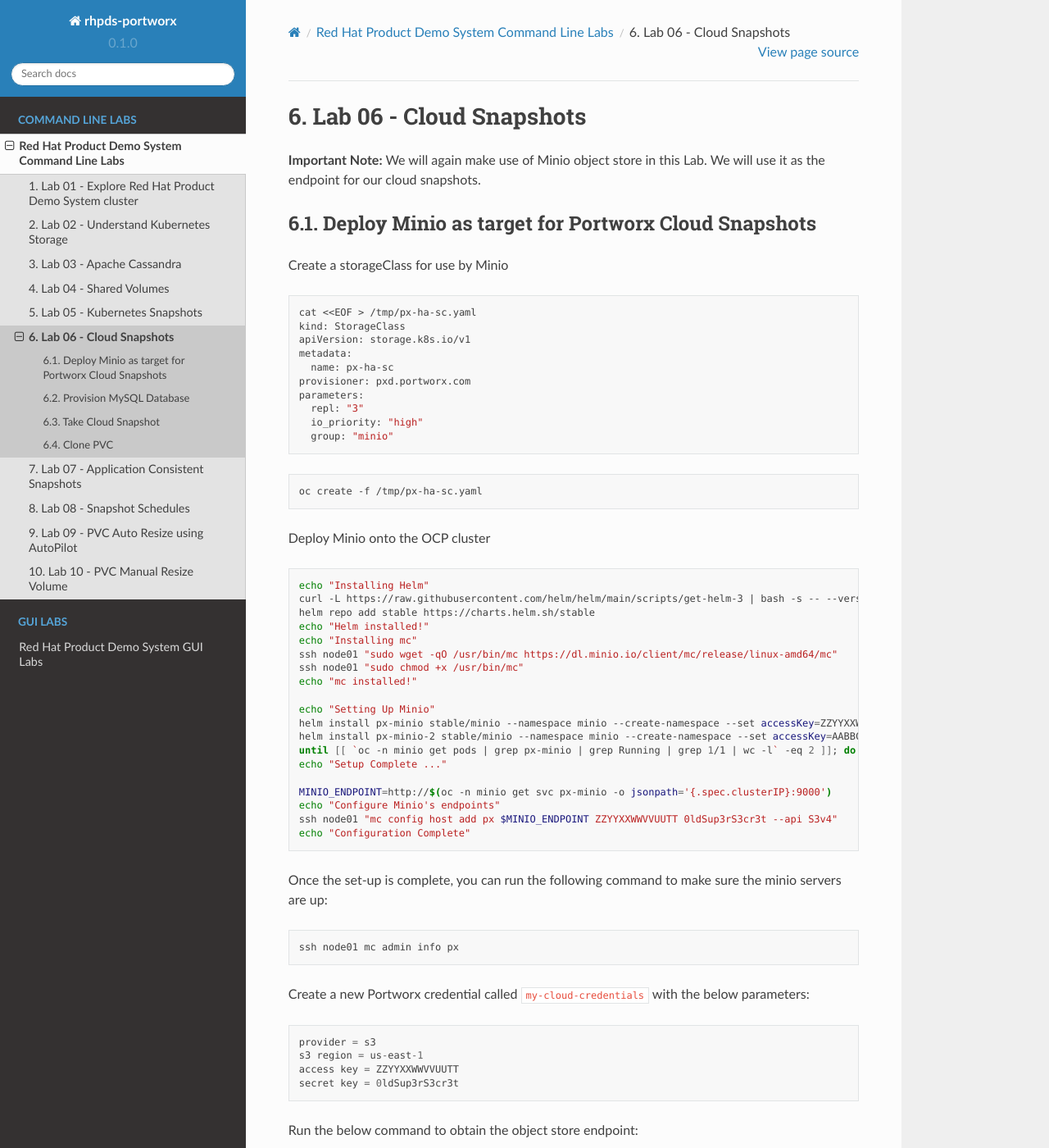
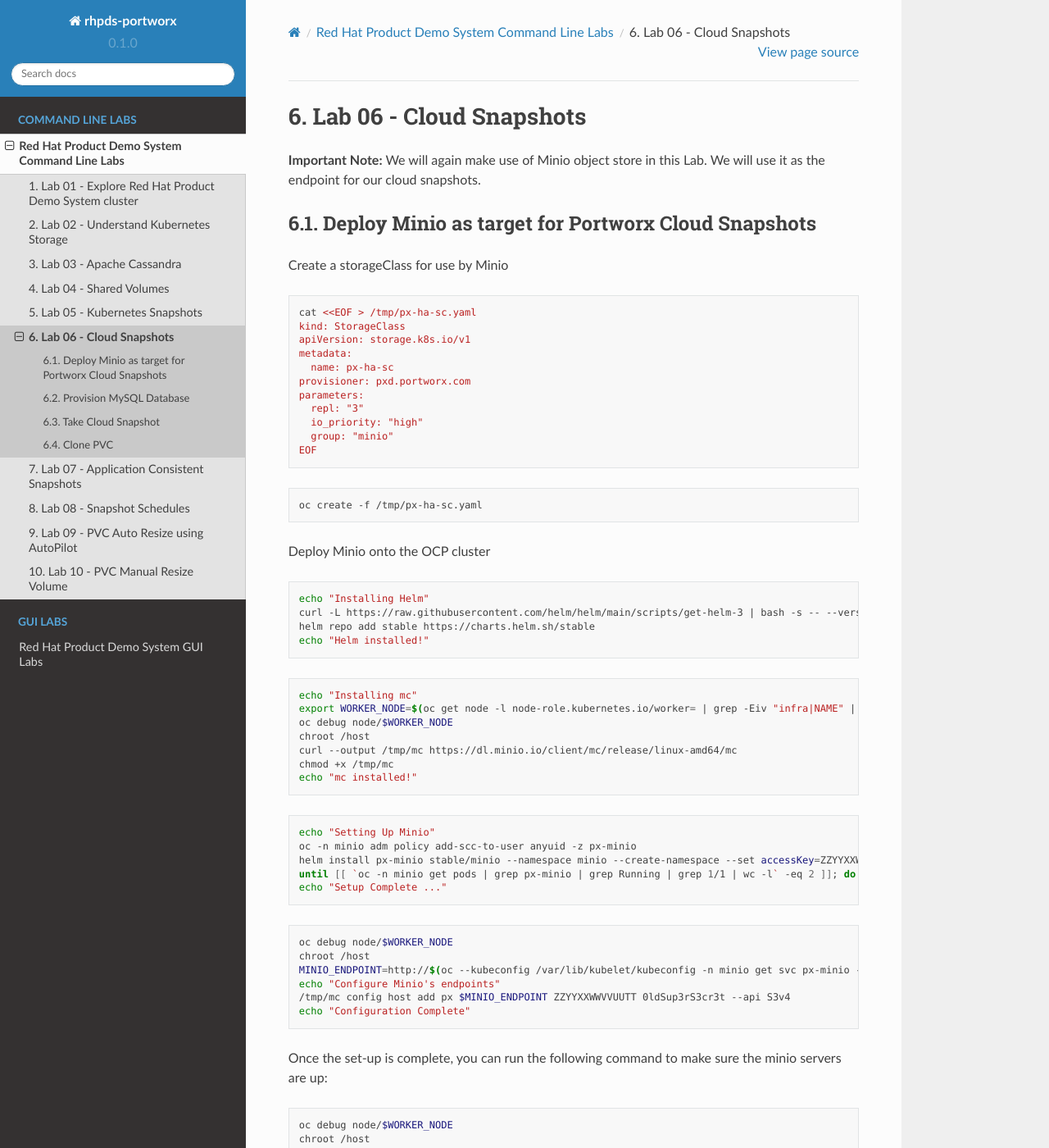
Before and after one commit to rhpds/pxe-rhdp-lab, a Sphinx documentation site: the page built from docs/source/cli-based-labs/lab06guide-cli.rst, in a window 1280 px wide and 1400 px high. Shown: the whole window at 82% size. Built offline with Sphinx 7.4.7 and the Read the Docs theme 2.0.0, drawn with Linux system fonts in a browser that asks for light colours; some of the changed text lies outside the part shown.

```diff
--- a/docs/source/cli-based-labs/lab05guide-cli.rst
+++ b/docs/source/cli-based-labs/lab05guide-cli.rst
@@ -304,7 +304,7 @@ Restore the snapshot taken for the pod ``web-0`` to a new PVC
 
   .. code-block:: shell
 
-    oc describe volumesnapshot.volumesnapshot | grep “web-0”
+    oc describe stork-volumesnapshot | grep “web-0”
 
   Copy the identifier that will be found in the Name after “nginx-group-snap-www-web-0-”. Now, use the below template to create a clone from the volumesnapshot for PVC of ``pod - 0`` of the nginx StatefulSet. You must modify the yaml file to add the volumesnapshot identifier for web-0. The line to be edited is highlighted.
 
--- a/docs/source/cli-based-labs/lab06guide-cli.rst
+++ b/docs/source/cli-based-labs/lab06guide-cli.rst
@@ -22,6 +22,7 @@ Create a storageClass for use by Minio
     repl: "3"
     io_priority: "high"
     group: "minio"
+  EOF
 
 .. code-block:: shell
 
@@ -35,31 +36,51 @@ Deploy Minio onto the OCP cluster
   curl -L https://raw.githubusercontent.com/helm/helm/main/scripts/get-helm-3 | bash -s -- --version v3.8.2
   helm repo add stable https://charts.helm.sh/stable
   echo "Helm installed!"
+
+.. code-block:: shell
+
   echo "Installing mc"
-  ssh node01 "sudo wget -qO /usr/bin/mc https://dl.minio.io/client/mc/release/linux-amd64/mc"
-  ssh node01 "sudo chmod +x /usr/bin/mc"
+  export WORKER_NODE=$(oc get node -l node-role.kubernetes.io/worker= | grep -Eiv "infra|NAME" | awk '{print $1}' | head -1)
+  oc debug node/$WORKER_NODE
+  chroot /host
+  curl --output /tmp/mc https://dl.minio.io/client/mc/release/linux-amd64/mc
+  chmod +x /tmp/mc
   echo "mc installed!"
 
+.. code-block:: shell
+
   echo "Setting Up Minio"
+  oc -n minio adm policy add-scc-to-user anyuid -z px-minio
   helm install px-minio stable/minio --namespace minio --create-namespace --set accessKey=ZZYYXXWWVVUUTT --setsecretKey=0ldSup3rS3cr3t --set persistence.storageClass=px-ha-sc --set resources.requests.memory=1Gi > /dev/null 2>&1
-  helm install px-minio-2 stable/minio --namespace minio --create-namespace --set accessKey=AABBCCDDEEFF --setsecretKey=N3wSup3rS3cret --set persistence.storageClass=px-ha-sc --set resources.requests.memory=1Gi > /dev/null 2>&1
   until [[ `oc -n minio get pods | grep px-minio | grep Running | grep 1/1 | wc -l` -eq 2 ]]; do echo "Waiting for px-minioand px-minio-2 to be ready...."; sleep 1 ;done
   echo "Setup Complete ..."
 
-  MINIO_ENDPOINT=http://$(oc -n minio get svc px-minio -o jsonpath='{.spec.clusterIP}:9000')
+.. code-block:: shell
+
+  oc debug node/$WORKER_NODE
+  chroot /host
+  MINIO_ENDPOINT=http://$(oc --kubeconfig /var/lib/kubelet/kubeconfig -n minio get svc px-minio -o jsonpath='{.spec.clusterIP:9000')
   echo "Configure Minio's endpoints"
-  ssh node01 "mc config host add px $MINIO_ENDPOINT ZZYYXXWWVVUUTT 0ldSup3rS3cr3t --api S3v4"
+  /tmp/mc config host add px $MINIO_ENDPOINT ZZYYXXWWVVUUTT 0ldSup3rS3cr3t --api S3v4
   echo "Configuration Complete"
 
-Once the set-up is complete, you can run the following command to make
-sure the minio servers are up:
+Once the set-up is complete, you can run the following command to make sure the minio servers are up:
 
 .. code-block:: shell
 
-  ssh node01 mc admin info px
+  oc debug node/$WORKER_NODE
+  chroot /host
+  /tmp/mc admin info px
 
-Create a new Portworx credential called ``my-cloud-credentials`` with
-the below parameters:
+To check for the backed up objects in the object store:
+
+.. code-block:: shell
+
+  oc debug node/$WORKER_NODE
+  chroot /host
+  /tmp/mc ls px/
+
+Create a new Portworx credential called ``my-cloud-credentials`` with the below parameters:
 
 .. code-block::
 
@@ -72,16 +93,18 @@ Run the below command to obtain the object store endpoint:
 
 .. code-block:: shell
 
-  MINIO_ENDPOINT=http://$(oc -n minio get svc px-minio -o jsonpath='{.spec.clusterIP}:9000');echo $MINIO_ENDPOINT
+  MINIO_ENDPOINT=http://$(oc -n minio get svc px-minio -o jsonpath='{.spec.clusterIP}:9000'); echo $MINIO_ENDPOINT
 
 .. dropdown:: Show Solution
 
-  Get the minio endpoint from the ‘px-minio-1’ service and use it to
-  create portworx credential: MINIO_ENDPOINT=http://$(oc -n minio get svc
-  px-minio -o jsonpath=‘{.spec.clusterIP}:9000’) ssh -o
-  strictHostKeyChecking=no node01 sudo pxctl credentials create –provider
-  s3 –s3-access-key ZZYYXXWWVVUUTT –s3-secret-key 0ldSup3rS3cr3t
-  –s3-endpoint $MINIO_ENDPOINT –s3-region us-east-1 my-cloud-credentials
+  Get the minio endpoint from the ‘px-minio-1’ service and use it to create portworx credential:
+
+  .. code-block:: shell
+
+    oc debug node/$WORKER_NODE
+    chroot /host
+    MINIO_ENDPOINT=http://$(oc --kubeconfig /var/lib/kubelet/kubeconfig -n minio get svc px-minio -o jsonpath='{.spec.clusterIP:9000')
+    pxctl credentials create --providers3 --s3-access-key ZZYYXXWWVVUUTT --s3-secret-key 0ldSup3rS3cr3t --s3-endpoint $MINIO_ENDPOINT --s3-region us-east-1 my-cloud-credentials
 
 
 Provision MySQL Database
@@ -95,24 +118,24 @@ We will not create a MySQL database to use with Cloud Snapshots
   kind: StorageClass
   apiVersion: storage.k8s.io/v1
   metadata:
-      name: px-mysql-sc
+    name: px-mysql-sc
   provisioner: pxd.portworx.com
   parameters:
-     repl: "3"
-     io_profile: "db"
-     io_priority: "high"
+    repl: "3"
+    io_profile: "db"
+    io_priority: "high"
   ---
   kind: PersistentVolumeClaim
   apiVersion: v1
   metadata:
-     name: px-mysql-pvc
+    name: px-mysql-pvc
   spec:
     storageClassName: px-mysql-sc
-     accessModes:
-       - ReadWriteOnce
-     resources:
-       requests:
-         storage: 1Gi
+    accessModes:
+      - ReadWriteOnce
+    resources:
+      requests:
+        storage: 1Gi
   ---
   apiVersion: apps/v1
   kind: Deployment
@@ -160,9 +183,7 @@ We will not create a MySQL database to use with Cloud Snapshots
 Take Cloud Snapshot
 -------------------
 
-We have deployed a mysql pod that uses PortWorx volume. Take a cloud
-snapshot of this PVC called ``mysql-snapshot``. The snapshot should be
-successfully backed up to the object store.
+We have deployed a mysql pod that uses PortWorx volume. Take a cloud snapshot of this PVC called ``mysql-snapshot``. The snapshot should be successfully backed up to the object store.
 
 .. code-block:: shell
 
@@ -181,20 +202,26 @@ successfully backed up to the object store.
 .. dropdown:: Show Solution
 
    We have created a solution file under ‘/tmp/cloud-snap.yaml’.
-   Create it by running: oc apply -f /tmp/cloud-snap.yaml
+   Create it by running:
+
+   .. code-block:: shell
+
+    oc apply -f /tmp/cloud-snap.yaml
 
 If the cloud credentials and volume snapshot were set up correctly, you
 can check the status by running the below command:
 
 .. code-block:: shell
 
-  oc describe volumesnapshot.volumesnapshot mysql-snapshot
+  oc describe stork-volumesnapshot mysql-snapshot
 
 To check for the backed up objects in the object store:
 
 .. code-block:: shell
 
-  ssh node01 mc ls px/
+    oc debug node/$WORKER_NODE
+    chroot /host
+    mc ls px/
 
 Clone PVC
 ---------
@@ -223,5 +250,10 @@ the snapshot ``mysql-snapshot``.
 .. dropdown:: Show Solution
 
    We have created a solution file under ‘/tmp/restore.yaml’. Create it by
-   running: oc apply -f /tmp/restore.yaml Make sure the volume becomes
-   bound oc get pvc
+   running:
+
+ .. code-block::shell
+
+  oc apply -f /tmp/restore.yaml
+
+  Make sure the volume becomes bound oc get pvc
```
Also changed, not shown: docs/source/cli-based-labs/lab03guide-cli.rst (+5 -2 lines).
